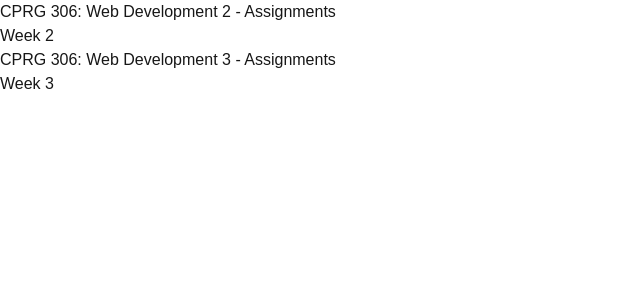
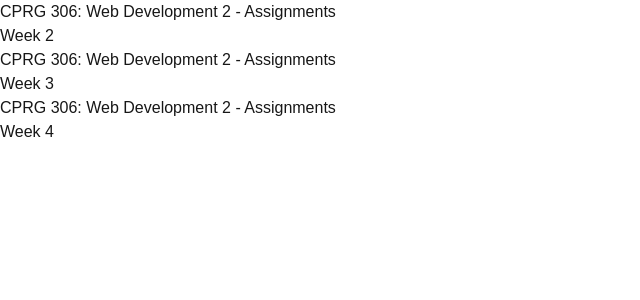
Before and after one commit to zena-kebede/cprg306-assignments, a Next.js app: page / in a window 1280 px wide. Shown: the top 300 px of the page, without its empty margins (0-640 px from the left). Built offline with nearby package versions, Linux system fonts and the light colour scheme.

Commit message:
updated page.js
updated page.js to include week-4 work and assignments.

```diff
--- a/app/page.js
+++ b/app/page.js
@@ -5,8 +5,10 @@ export default function StudentInfo() {
     <div>
       <h1>CPRG 306: Web Development 2 - Assignments </h1>
       <Link href="http://localhost:3000/week-2"> Week 2</Link>
-      <h1>CPRG 306: Web Development 3 - Assignments </h1>
+      <h1>CPRG 306: Web Development 2 - Assignments </h1>
       <Link href="http://localhost:3000/week-3"> Week 3</Link>
+      <h1>CPRG 306: Web Development 2 - Assignments </h1>
+      <Link href="http://localhost:3000/week-4"> Week 4</Link>
     </div>
   );
 }
--- a/app/week-4/page.js
+++ b/app/week-4/page.js
@@ -3,7 +3,7 @@ import Counter from "./counter.js";
 export default function Page() {
     return (
         <main>
-            <h1>Week 4 Basice Interactivity</h1>
+            <h1>Week 4 Basic Interactivity</h1>
             <Counter />
         </main>
     );
```
